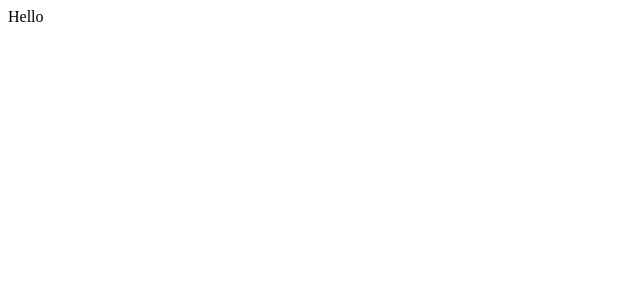
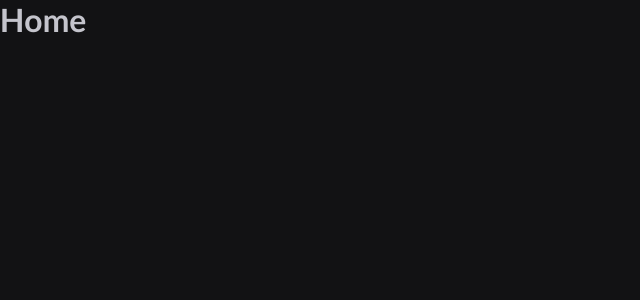
Before and after one commit to raphaelprsilva/madruga-timer, a React (Vite) app: page / in a window 1280 px wide. Shown: the top 300 px of the page, without its empty margins (0-640 px from the left). Built offline with nearby package versions, Linux system fonts and the light colour scheme.

Commit message:
feat: set app Routes

```diff
--- a/src/App.tsx
+++ b/src/App.tsx
@@ -1,7 +1,18 @@
+import { BrowserRouter } from 'react-router-dom';
+import { ThemeProvider } from 'styled-components';
+
+import { Router } from './Router';
+
+import { defaultTheme } from './styles/themes/default';
+import { GlobalStyle } from './styles/global';
+
 export function App() {
   return (
-    <div>
-        Hello
-    </div>
-  )
+    <ThemeProvider theme={ defaultTheme }>
+      <GlobalStyle />
+      <BrowserRouter>
+        <Router />
+      </BrowserRouter>
+    </ThemeProvider>
+  );
 }
--- /dev/null
+++ b/src/Router.tsx
@@ -0,0 +1,13 @@
+import { Route, Routes } from 'react-router-dom';
+
+import { Home } from './pages/Home';
+import { History } from './pages/History';
+
+export function Router() {
+  return (
+    <Routes>
+      <Route path="/" element={<Home />} />
+      <Route path="/history" element={<History />} />
+    </Routes>
+  );
+}
--- /dev/null
+++ b/src/pages/History.tsx
@@ -0,0 +1,3 @@
+export function History() {
+  return <h1>History</h1>;
+}
--- /dev/null
+++ b/src/pages/Home.tsx
@@ -0,0 +1,3 @@
+export function Home() {
+  return <h1>Home</h1>;
+}
```
Also changed, not shown: src/main.tsx (+4 -4 lines).
